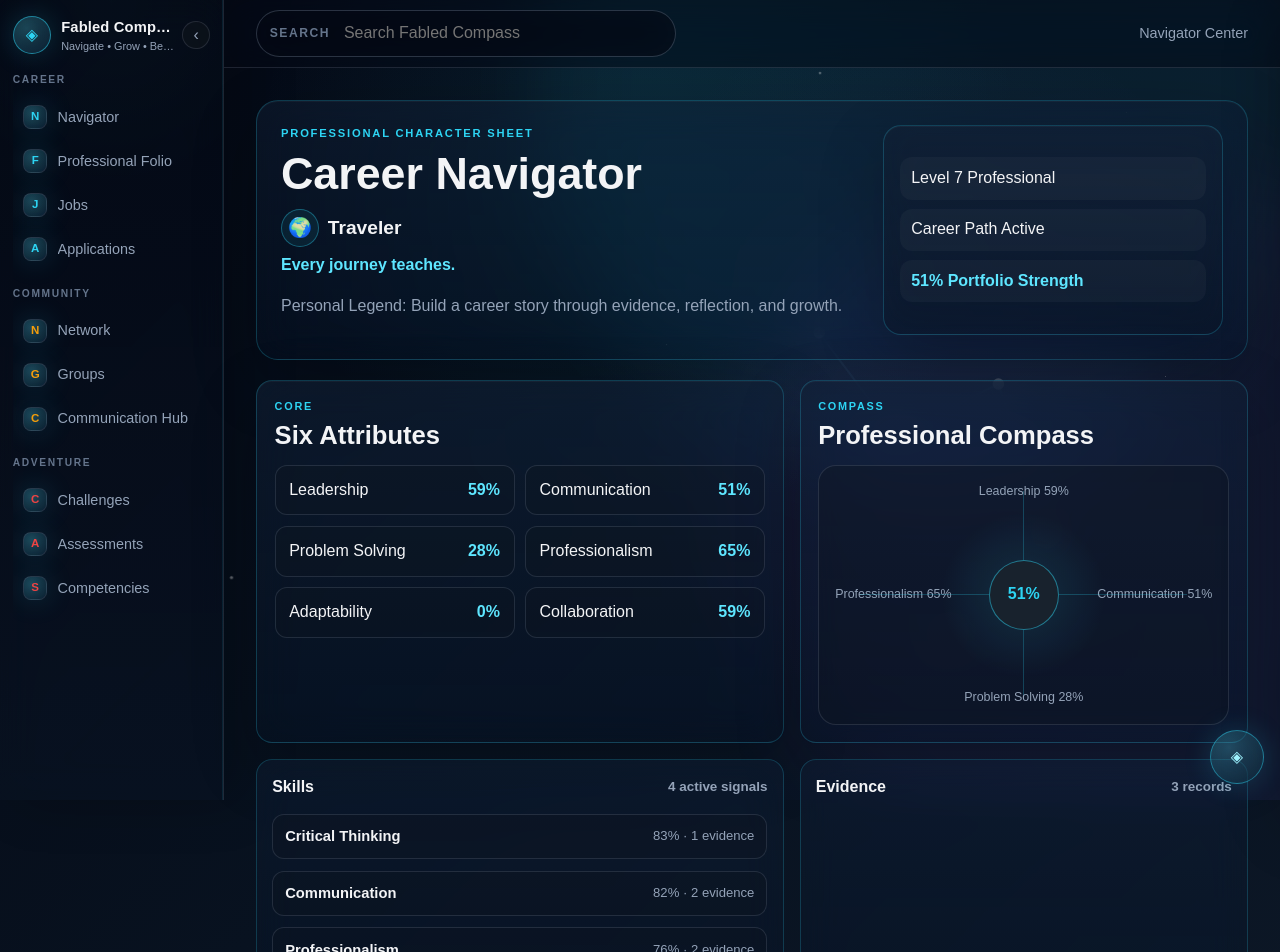
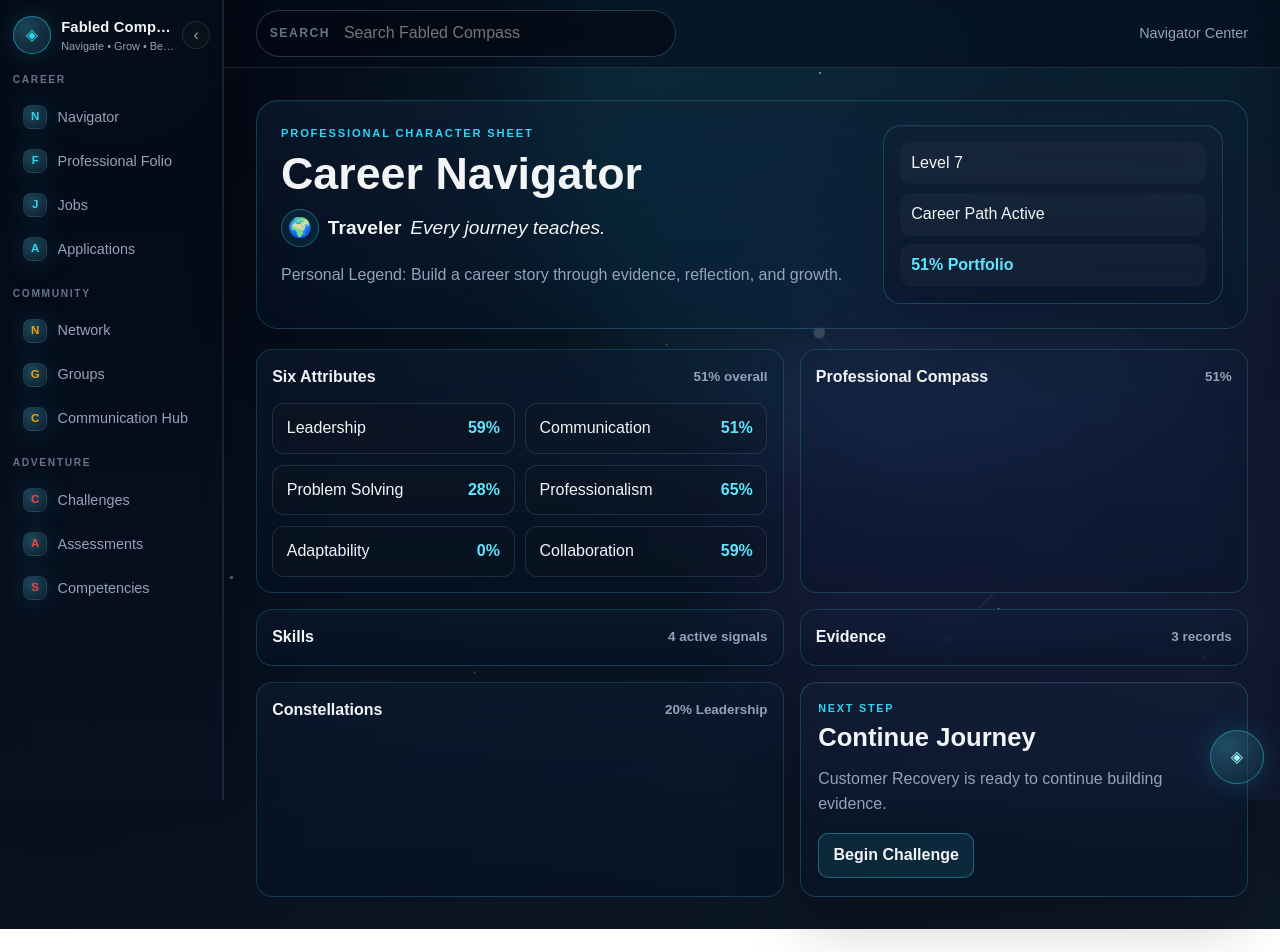
Before and after one commit to WykedSamurai/FabledCompass, a Next.js app: page /dashboard in a window 1280 px wide. Shown: the top 952 px of the page. After the commit the page ends 929 px from the top, so only its background shows below. Built offline with nearby package versions, Linux system fonts and the light colour scheme.

Commit message:
Compact character sheet dashboard

```diff
--- a/app/dashboard/page.tsx
+++ b/app/dashboard/page.tsx
@@ -21,9 +21,7 @@ export default function DashboardPage() {
   const competencies = calculateAllCompetencies(sampleEvidence);
   const compass = calculateProfessionalCompass(competencies);
   const leadershipConstellation = buildConstellation("leadership", sampleEvidence);
-  const topCompetencies = [...competencies]
-    .sort((first, second) => second.progress - first.progress)
-    .slice(0, 4);
+  const topCompetencies = [...competencies].sort((first, second) => second.progress - first.progress).slice(0, 4);
   const attributeScores = {
     leadership: compass.leadership,
     communication: compass.communication,
@@ -34,7 +32,7 @@ export default function DashboardPage() {
   };
 
   return (
-    <div className="fc-page-stack">
+    <div className="fc-page-stack fc-compact-sheet">
       <section className="fc-character-sheet-hero">
         <div>
           <p className="fc-eyebrow">Professional Character Sheet</p>
@@ -42,20 +40,20 @@ export default function DashboardPage() {
           <div className="fc-archetype-line">
             <span>{archetype.icon}</span>
             <strong>{archetype.name}</strong>
+            <em>{archetype.motto}</em>
           </div>
-          <p className="fc-archetype-motto">{archetype.motto}</p>
           <p className="fc-muted">Personal Legend: Build a career story through evidence, reflection, and growth.</p>
         </div>
         <div className="fc-character-summary">
-          <span>Level 7 Professional</span>
+          <span>Level 7</span>
           <span>Career Path Active</span>
-          <strong>{compass.overall}% Portfolio Strength</strong>
+          <strong>{compass.overall}% Portfolio</strong>
         </div>
       </section>
 
       <section className="fc-character-sheet-grid">
-        <AtlasCard>
-          <AtlasHeader eyebrow="Core" title="Six Attributes" />
+        <details className="fc-sheet-section" open>
+          <summary>Six Attributes <span>{compass.overall}% overall</span></summary>
           <div className="fc-attribute-grid">
             {primaryAttributes.map((attribute) => (
               <div className="fc-attribute-row" key={attribute.key}>
@@ -64,10 +62,10 @@ export default function DashboardPage() {
               </div>
             ))}
           </div>
-        </AtlasCard>
+        </details>
 
-        <AtlasCard>
-          <AtlasHeader eyebrow="Compass" title="Professional Compass" />
+        <details className="fc-sheet-section">
+          <summary>Professional Compass <span>{compass.overall}%</span></summary>
           <div className="fc-compass-placeholder" aria-label="Professional Compass scores">
             <span>Leadership {compass.leadership}%</span>
             <span>Communication {compass.communication}%</span>
@@ -75,15 +73,15 @@ export default function DashboardPage() {
             <span>Professionalism {compass.professionalism}%</span>
             <strong>{compass.overall}%</strong>
           </div>
-        </AtlasCard>
+        </details>
 
-        <details className="fc-sheet-section" open>
+        <details className="fc-sheet-section">
           <summary>Skills <span>{topCompetencies.length} active signals</span></summary>
           <ul className="fc-evidence-list">
             {topCompetencies.map((competency) => (
               <li key={competency.id}>
                 <strong>{competency.label}</strong>
-                <span>{competency.progress}% · {competency.evidenceCount} evidence</span>
+                <span>{competency.progress}% - {competency.evidenceCount} evidence</span>
               </li>
             ))}
           </ul>
@@ -95,7 +93,7 @@ export default function DashboardPage() {
             {sampleEvidence.map((evidence) => (
               <li key={evidence.id}>
                 <strong>{evidence.title}</strong>
-                <span>{evidence.score}% · {evidence.verification}</span>
+                <span>{evidence.score}% - {evidence.verification}</span>
               </li>
             ))}
           </ul>
@@ -105,15 +103,14 @@ export default function DashboardPage() {
           <summary>Constellations <span>{leadershipConstellation.completion}% Leadership</span></summary>
           <div className="fc-constellation-list">
             {leadershipConstellation.stars.map((star) => (
-              <span className={star.active ? "is-active" : ""} key={star.id}>✦</span>
+              <span className={star.active ? "is-active" : ""} key={star.id}>*</span>
             ))}
           </div>
-          <p className="fc-muted">{leadershipConstellation.completion}% constellation completion.</p>
         </details>
 
         <AtlasCard>
           <AtlasHeader eyebrow="Next Step" title="Continue Journey" />
-          <p className="fc-muted">Customer Recovery is ready to continue building evidence in your Professional Folio.</p>
+          <p className="fc-muted">Customer Recovery is ready to continue building evidence.</p>
           <AtlasButton href="/adventures/difficult-customer">Begin Challenge</AtlasButton>
         </AtlasCard>
       </section>
```
